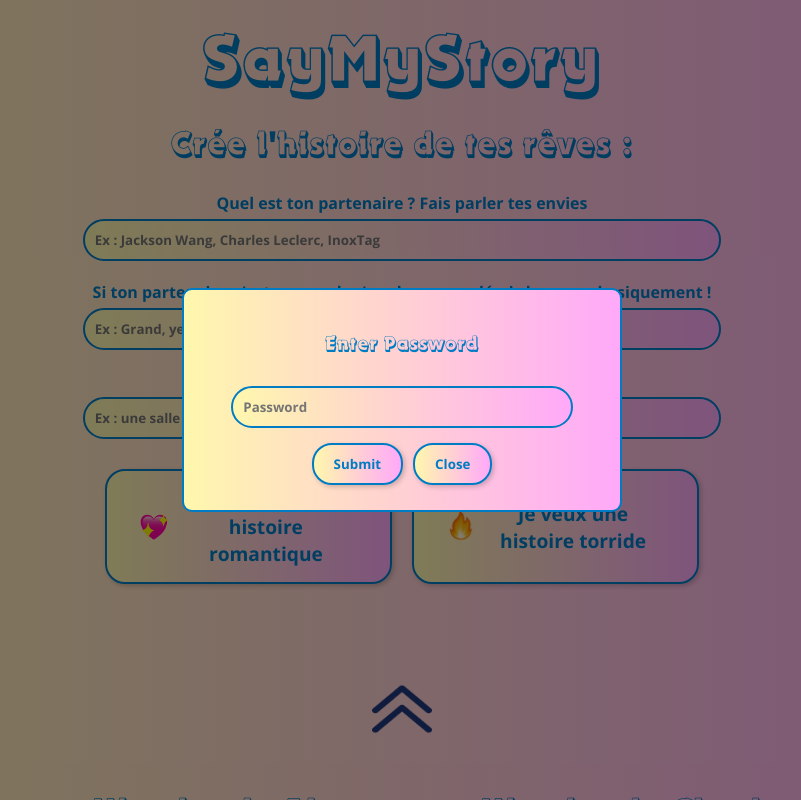
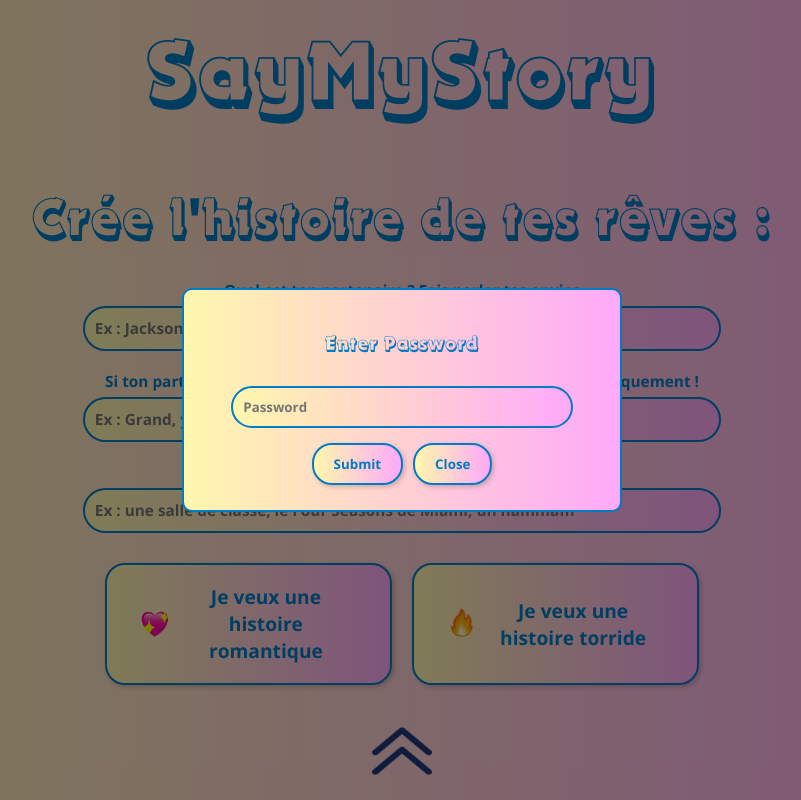
Before and after one commit to NathDev10/Mopa, a React (Create React App) app: page /Mopa/newhome in a window 1280 px wide. Both pictures are taken after a click on the button "Je veux une histoire romantique". Shown: the top 800 px of the page, without its empty margins (238-1039 px from the left). Built offline with nearby package versions, Linux system fonts and the light colour scheme.

Commit message:
fix mdp + resizing

```diff
--- a/src/Style.css
+++ b/src/Style.css
@@ -43,17 +43,18 @@
   padding: 10px;
 }
 .doubleFleche{
-  padding-top: 100px;
-
+  height: 5%;
 }
 
 .title {
-  font-size: 8em;
+  font-size: 8vw;
+  height: 20%;
 }
 
 .subtitle {
-  font-size: 2em;
+  font-size: 4vw;
   margin: 20px 0;
+  height: 10%;
 }
 
 .enter-button {
@@ -61,14 +62,14 @@
   padding: 15px 30px;
   font-family: 'Dynamo';
   color:#007CC4;
-  font-size: 3em;
+  font-size: 4vw;
   cursor: pointer;
   border-radius: 60px;
   border: 3px solid #007CC4;
   box-shadow: 2px 2px 5px rgba(0, 0, 0, 0.2);
   background: var(--main-color);
-  width: 70rem;
-  height: 100px;
+  width: 50%;
+  height: 15%;
 }
 
 .enter-button:hover {
@@ -76,7 +77,7 @@
 }
 
 .confirmation {
-  font-size: 0.9em;
+  font-size: 1.5vw;
   margin-top: 10px;
   font-family: 'OpenSans';
   font-weight: bold;
@@ -97,8 +98,9 @@
   width: 60%;
 }
 .story-title {
-  font-size: 5em;
+  font-size: 8vw;
   margin: 15px 0;
+  height: 10%;
 }
 .Story-Text{
   text-align: center;
@@ -114,7 +116,7 @@
   margin-top: 15px;
 }
 .story-subtitle {
-  font-size: 2.5em;
+  font-size: 5vw;
   margin: 15px 0;
 }
 
@@ -122,11 +124,12 @@
   display: flex;
   flex-direction: column;
   align-items: center;
+  height: 30%;
 }
 
 .story-label {
   margin: 10px 0;
-  font-size: 1em;
+  font-size: 1.2vw;
   width: 100%;
   font-family: 'OpenSans';
 }
@@ -142,6 +145,7 @@
   background: var(--main-color);
   font-weight: bold;
   font-family:'OpenSans';
+  font-size: 1.2vw;
 }
 
 .story-button-group {
@@ -153,8 +157,11 @@
 
 .story-romantic-button, .story-hot-button {
   background: var(--main-color);
-  padding: 15px 30px;
-  font-size: 1.2em;
+  padding-left: 5%;
+  padding-right: 5%;
+  padding-top: 3%;
+  padding-bottom: 3%;
+  font-size: 1.5vw;
   cursor: pointer;
   border-radius: 20px;
   box-shadow: 2px 2px 5px rgba(0, 0, 0, 0.2);
@@ -184,19 +191,21 @@
   border-radius: 60px;
   align-items: center;
   display: flex;
+  flex-direction: row;
   justify-content: space-around;
-  flex-direction: row;
-  font-size: 2.5em;
-  margin-top: 50px;
+  font-size: 4vw;
+  width: 100%;
 }
 
 .AlexStory{
-  margin: 5px;
   border-radius: 60px;
   border: 2px solid #007CC4;
   background: var(--main-color);
   height: 75vh;
-  width: 50vh;
+  width: 20vw;
+}
+.TypeStory{
+  width: 20vw;
 }
 
 /* styles.css */
--- a/src/pages/PasswordPopup.js
+++ b/src/pages/PasswordPopup.js
@@ -4,7 +4,8 @@
 const PasswordPopup = ({ onClose, onSubmit }) => {
   const [password, setPassword] = useState('');
 
-  const handleSubmit = () => {
+  const handleSubmit = (e) => {
+    e.preventDefault();
     onSubmit(password);
   };
 
```
Also changed, not shown: src/pages/NewHome.js (+8 -6 lines).
